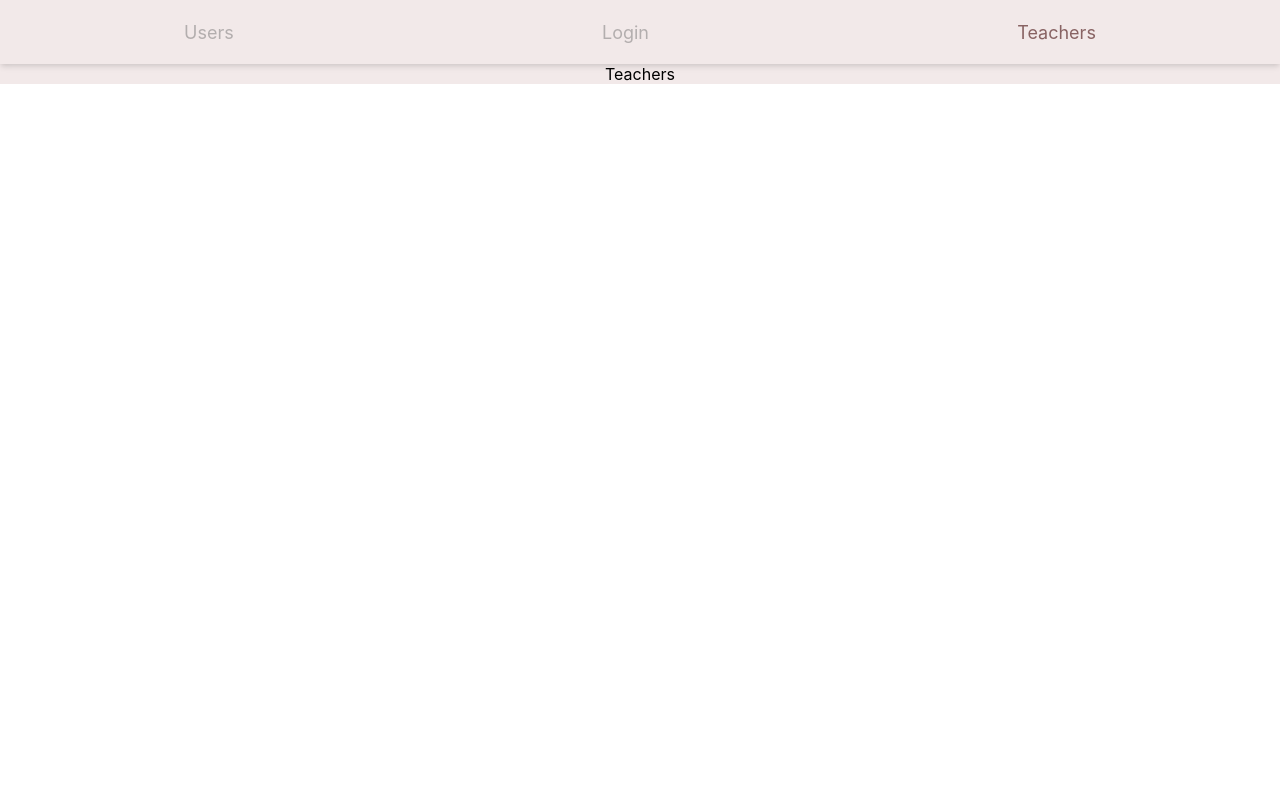
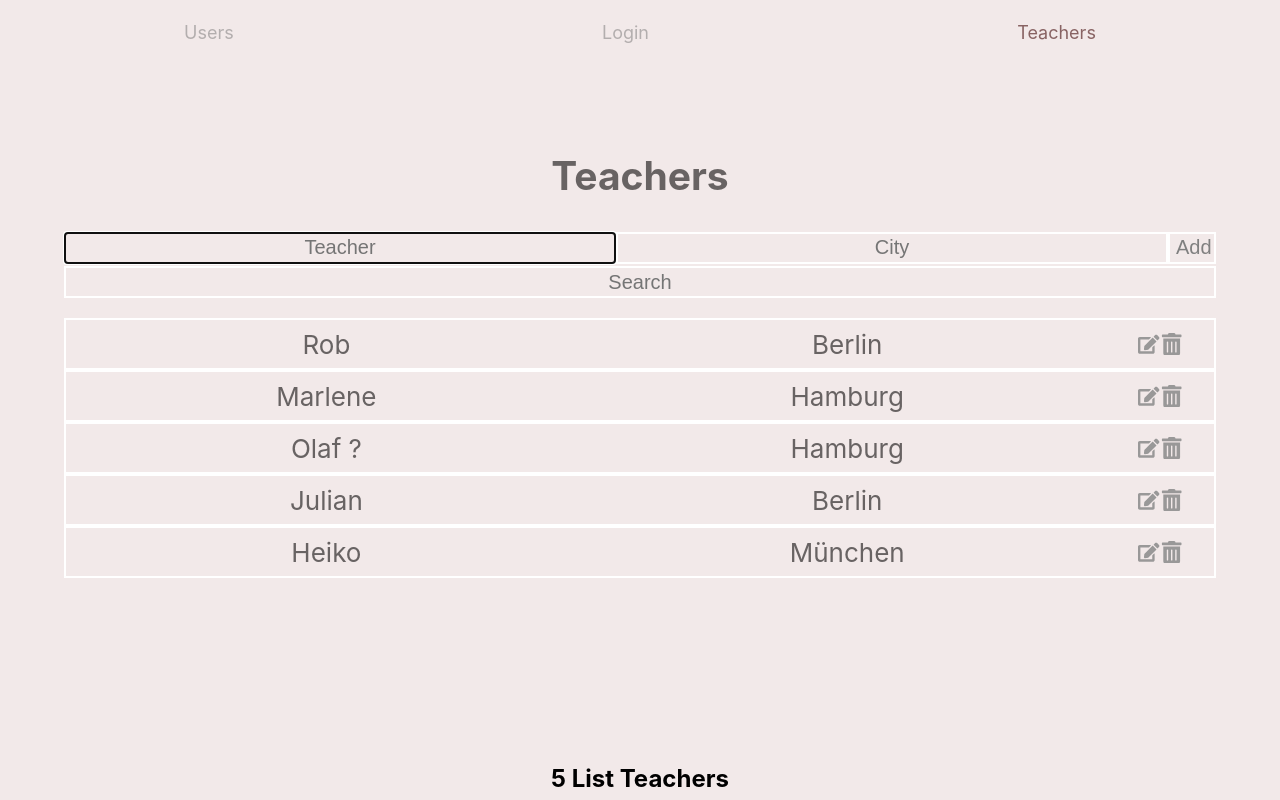
Before and after one commit to alliance-11/final, a React (Create React App) app: page /teachers in a window 1280 px wide. Built offline with nearby package versions, Linux system fonts and the light colour scheme.

Commit message:
Teachers.jsx

```diff
--- /dev/null
+++ b/src/components/teachers/Add.jsx
@@ -0,0 +1,41 @@
+import React, { useState, useRef } from "react";
+
+export const Add = ({ addTeacher }) => {
+  const [newTeacher, setNewTeacher] = useState({
+    name: "",
+    city: "",
+  });
+  const inputRef = useRef();
+
+  const handleAddTeacher = (e) => {
+    setNewTeacher({ ...newTeacher, [e.target.name]: e.target.value });
+  };
+
+  const submitAdd = () => {
+    addTeacher(newTeacher);
+    setNewTeacher({ ...newTeacher, name: "", city: "" });
+  };
+
+  return (
+    <div className="add">
+      <input
+        autoFocus
+        ref={inputRef}
+        required
+        type="text"
+        name="name"
+        placeholder="Teacher"
+        value={newTeacher.name}
+        onChange={handleAddTeacher}
+      />
+      <input
+        type="text"
+        name="city"
+        placeholder="City"
+        value={newTeacher.city}
+        onChange={handleAddTeacher}
+      />
+      <button onClick={submitAdd}>Add</button>
+    </div>
+  );
+};
--- /dev/null
+++ b/src/components/teachers/Item.jsx
@@ -0,0 +1,20 @@
+import React from "react";
+import { FaEdit, FaTrashAlt } from "react-icons/fa";
+
+export const Item = ({ teacher, handleDelete }) => {
+  return (
+    <div className="teacher">
+      <div className="item">{teacher.name}</div>
+      <div className="item">{teacher.city}</div>
+      <div className="icons">
+        <FaEdit className="icon" role="button" tabIndex="0" />
+        <FaTrashAlt
+          onClick={() => handleDelete(teacher.id)}
+          className="icon"
+          role="button"
+          tabIndex="0"
+        />
+      </div>
+    </div>
+  );
+};
--- /dev/null
+++ b/src/components/teachers/List.jsx
@@ -0,0 +1,12 @@
+import React from "react";
+import { Item } from "./Item";
+
+export const List = ({ teachers, handleDelete }) => {
+  return (
+    <div className="teachers">
+      {teachers.map((teacher) => (
+        <Item key={teacher.id} teacher={teacher} handleDelete={handleDelete} />
+      ))}
+    </div>
+  );
+};
--- /dev/null
+++ b/src/components/teachers/Search.jsx
@@ -0,0 +1,22 @@
+import React from "react";
+
+export const Search = ({ search, setSearch }) => {
+  return (
+    <div className="search">
+      <form
+        onSubmit={(e) => {
+          e.preventDefault();
+        }}
+      >
+        <input
+          type="text"
+          id="search"
+          placeholder="Search"
+          role="search"
+          value={search}
+          onChange={(e) => setSearch(e.target.value)}
+        />
+      </form>
+    </div>
+  );
+};
--- a/src/components/teachers/Teachers.jsx
+++ b/src/components/teachers/Teachers.jsx
@@ -1,7 +1,52 @@
-import React from 'react'
+import { useState } from "react";
+import { Add } from "./Add";
+import { List } from "./List";
+import { Search } from "./Search";
+
+import "./Teachers.scss";
 
 export const Teachers = () => {
+  const [teachers, setTeachers] = useState([
+    { id: "1", name: "Rob", city: "Berlin" },
+    { id: "2", name: "Marlene", city: "Hamburg" },
+    { id: "3", name: "Olaf ?", city: "Hamburg" },
+    { id: "4", name: "Julian", city: "Berlin" },
+    { id: "5", name: "Heiko", city: "München"},
+  ]);
+  const [search, setSearch] = useState("");
+
+  const addTeacher = (newTeacher) => {
+    const addNewTeacher = {
+      id: Date.now().toString(),
+      ...newTeacher,
+    };
+    setTeachers([...teachers, addNewTeacher]);
+  };
+
+  const handleDelete = (id) => {
+    const deleteItem = teachers.filter((teacher) => teacher.id !== id);
+    setTeachers(deleteItem);
+  };
+  const handleSearch = teachers.filter(
+    (teacher) =>
+      teacher.name.toLowerCase().includes(search.toLowerCase()) ||
+      teacher.city.toLowerCase().includes(search.toLowerCase())
+  );
+
   return (
-    <div>Teachers</div>
-  )
-}
+    <div className="Teachers">
+      <div className="container">
+        <h2>Teachers</h2>
+        <Add addTeacher={addTeacher} />
+        <Search search={search} setSearch={setSearch} />
+        <List handleDelete={handleDelete} teachers={handleSearch} />
+      </div>
+      <footer>
+        <h2>
+          {teachers.length} List{" "}
+          {teachers.length === 1 ? "Teacher" : "Teachers"}
+        </h2>
+      </footer>
+    </div>
+  );
+};
--- /dev/null
+++ b/src/components/teachers/Teachers.scss
@@ -0,0 +1,100 @@
+.Teachers {
+  width: 100%;
+  height: 85vh;
+  display: grid;
+  place-items: center;
+  background-color: #f2e9e9;
+  // background-color: #c9c2c2;
+
+  .container {
+    width: 90%;
+    height: 73vh;
+    display: column;
+    text-align: center;
+    justify-content: center;
+    margin-top: 2vh;
+    font-size: calc(10px + 2vmin);
+    color: rgb(104, 99, 99);
+    .add {
+      height: 2rem;
+      display: flex;
+      border-radius: 4px;
+      font-size: 18px;
+      text-align: center;
+      background-color: transparent;
+      input {
+        width: 100%;
+        text-align: center;
+        font-size: 20px;
+        height: 2rem;
+        border: 2px solid white;
+        margin-bottom: 20px;
+        background-color: transparent;
+      }
+      button {
+        width: 3rem;
+        height: 2rem;
+        font-size: 20px;
+        color: grey;
+        border: 2px solid white;
+        background-color: transparent;
+      }
+    }
+    .search {
+      form {
+        width: 100%;
+        input {
+          width: 100%;
+          text-align: center;
+          font-size: 20px;
+          height: 2rem;
+          border: 2px solid white;
+          margin-bottom: 20px;
+          background-color: transparent;
+        }
+      }
+    }
+    .teachers {
+      width: 100%;
+      display: column;
+      align-items: center;
+      .teacher {
+        height: 2em;
+        display: flex;
+        justify-content: space-around;
+        border: 2px solid white;
+        .item {
+          display: grid;
+          place-items: center;
+          width: 40%;
+        }
+        .icons {
+          // right: 0;
+          font-size: 1.4rem;
+          display: flex;
+          align-items: center;
+          .icon {
+            padding-right: 1px;
+            color: rgb(153, 152, 152);
+            cursor: pointer;
+            :hover {
+              color: rgb(102, 100, 100);
+              outline: none;
+            }
+          }
+        }
+      }
+    }
+  }
+}
+footer {
+  bottom: 0;
+  right: 0;
+  left: 0;
+  position: fixed;
+  width: 100%;
+  height: 7vh;
+  background-color: #f2e9e9;
+  display: grid;
+  place-items: center;
+}
```
